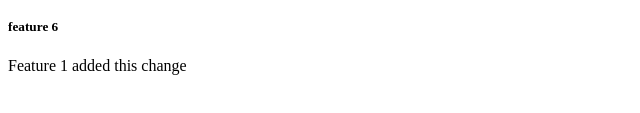
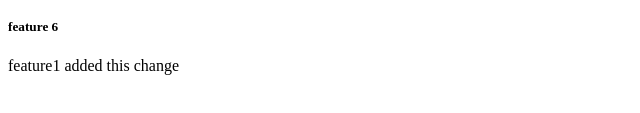
Before and after one commit to alijdn/Demo, a plain HTML site: page index.html in a window 1280 px wide. Shown: the part 191-304 px from the top of the page, 0-640 px from the left. Drawn offline with Linux system fonts and the light colour scheme.

Commit message:
added new feature

```diff
--- a/index.html
+++ b/index.html
@@ -13,6 +13,6 @@
     <h4>Feature 2</h4>
     <h5>feature 6</h5>
 
-    <p>Feature 1 added this change</p>
+    <p>feature1 added this change</p>
 </body>
 </html>
```
